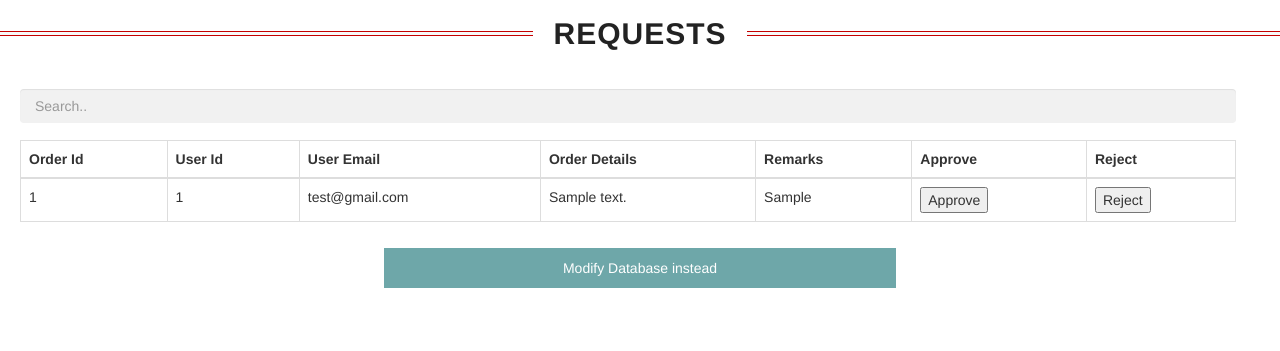
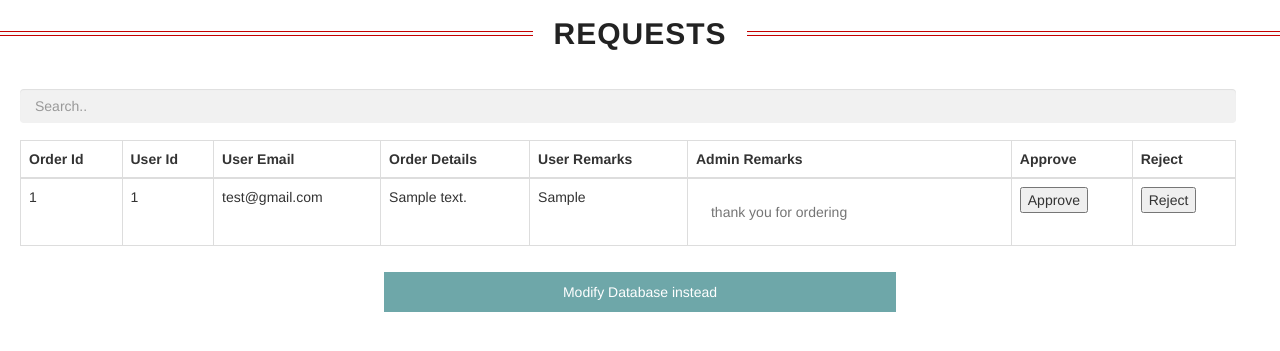
Before and after one commit to khyati18/Inventory-Control, a PHP site: page /admin/requests.php in a window 1280 px wide. Shown: the top 351 px of the page. Run offline with PHP 8.4, Linux system fonts and the light colour scheme; data comes from the database, SQL or seed files in the repository; tables that the repository leaves empty hold one stand-in row (values such as "Sample post").

Commit message:
Add remarks of admin.

```diff
--- a/admin/requests.php
+++ b/admin/requests.php
@@ -27,7 +27,8 @@
 		<th>User Id</th>
 		<th>User Email</th>
 		<th>Order Details</th>
-        <th>Remarks</th>
+        <th>User Remarks</th>
+		<th>Admin Remarks</th>
         <th>Approve</th>
         <th>Reject</th>
 	</tr>
@@ -58,7 +59,9 @@
 		echo "<td>" . $row['UserId'] . "</td>";
 	    echo "<td>" . $result1->fetch_assoc()['email'] . "</td>";
 	    echo "<td>" . $row['OrderDetails'] . "</td>";
-        echo "<td>" . $row['Remarks'] . "</td>";
+		echo "<td>" . $row['Remarks'] . "</td>";
+		// echo "<td><textarea style='width:200px; height:40px'></textarea></td>";
+		echo "<td><input type='text' style='margin:0; background-color: white;' placeholder='thank you for ordering'></td>";
         echo '<td><input type="submit" name="approve" value="Approve"/></td>';
 		echo '<td><input type="submit" name="reject" value="Reject"/></td>';
 	  }
```
